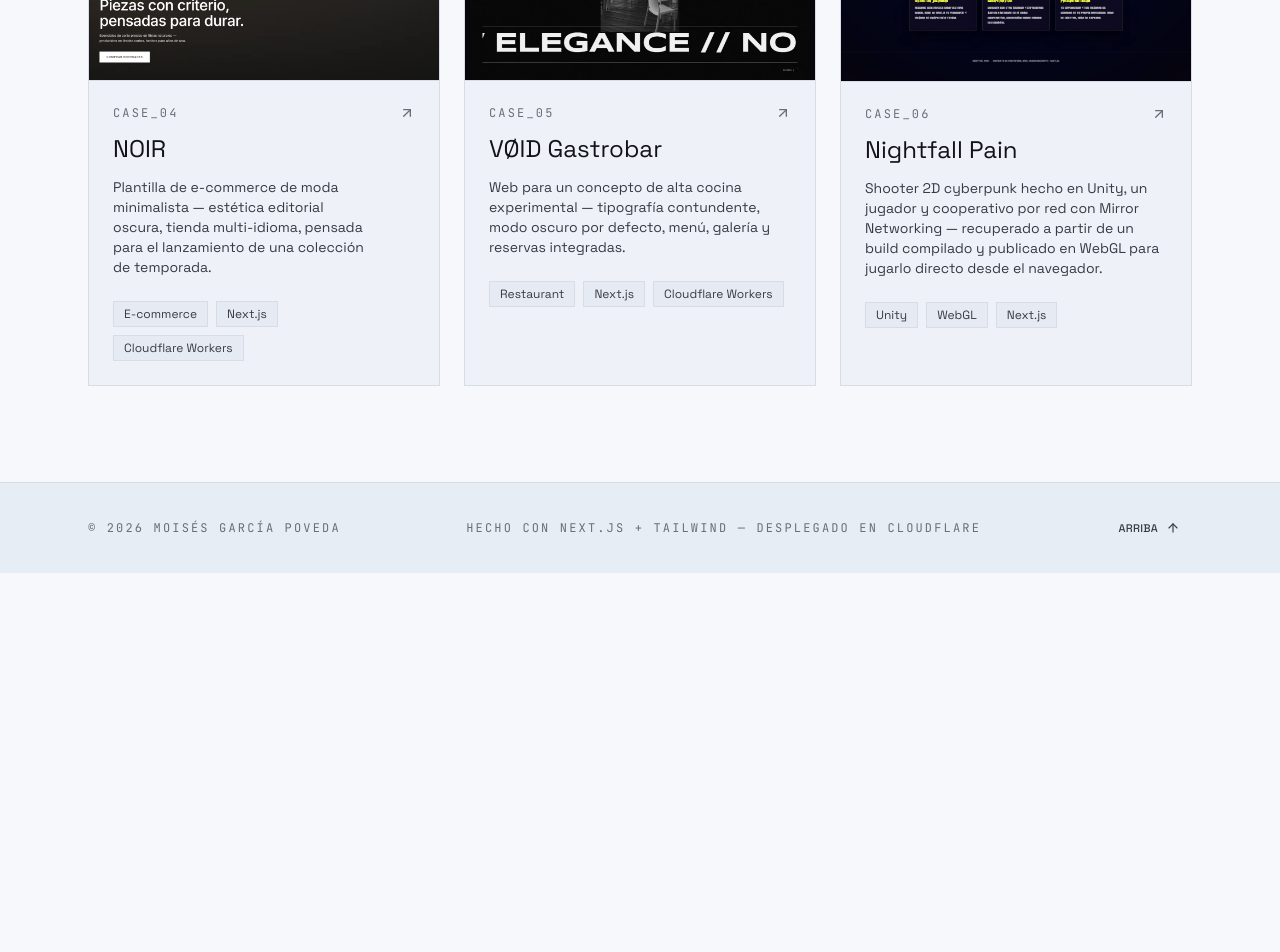
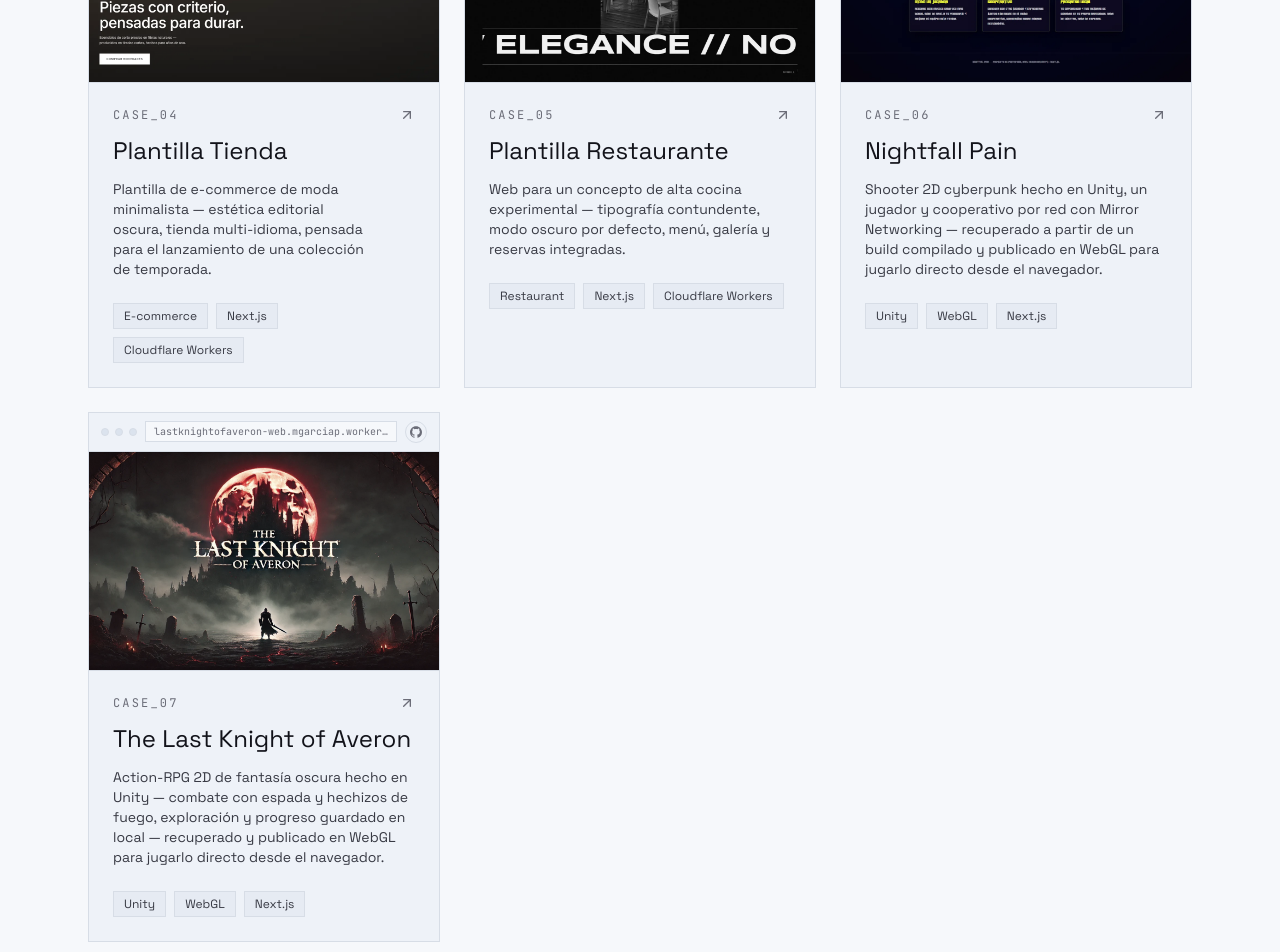
Before and after one commit to mgarcia333/portfolio, a Next.js app: page /work in a window 1280 px wide. Shown: the part 1180-2132 px from the top of the page. Before the commit the page ends 1753 px from the top, so only its background shows below. Built offline with nearby package versions, Linux system fonts and the light colour scheme.

Commit message:
Add The Last Knight of Averon project; polish hero signal panel
- New work entry (CASE_07) across es/en/ca with GitHub links added
  to every project card, matching the recently added link pattern.
- Hero's rotating badge replaced with an interactive spotlight panel
  that tracks pointer position.

```diff
--- a/src/components/sections/hero.tsx
+++ b/src/components/sections/hero.tsx
@@ -1,30 +1,64 @@
 "use client";
 
-import { useId } from "react";
+import { useRef, type PointerEvent } from "react";
+import { motion, useMotionValue, useMotionTemplate, useSpring } from "framer-motion";
 import { useLanguage } from "@/i18n/language-context";
 import { MagneticButton } from "@/components/ui/magnetic-button";
+import { CornerBrackets } from "@/components/ui/corner-brackets";
 
-function RotatingBadge({ text }: { text: string }) {
-  const pathId = useId();
+const POSITION_SPRING = { stiffness: 140, damping: 16, mass: 0.4 };
+const FADE_SPRING = { stiffness: 200, damping: 24 };
+
+function SignalPanel({ initials }: { initials: string }) {
+  const ref = useRef<HTMLDivElement>(null);
+  const px = useMotionValue(50);
+  const py = useMotionValue(50);
+  const fade = useMotionValue(0);
+
+  const x = useSpring(px, POSITION_SPRING);
+  const y = useSpring(py, POSITION_SPRING);
+  const opacity = useSpring(fade, FADE_SPRING);
+
+  const spotlight = useMotionTemplate`radial-gradient(160px circle at ${x}% ${y}%, color-mix(in srgb, var(--primary) 35%, transparent) 0%, transparent 72%)`;
+
+  function onPointerMove(event: PointerEvent<HTMLDivElement>) {
+    const rect = ref.current?.getBoundingClientRect();
+    if (!rect) return;
+    px.set(((event.clientX - rect.left) / rect.width) * 100);
+    py.set(((event.clientY - rect.top) / rect.height) * 100);
+  }
 
   return (
-    <div className="relative hidden size-56 shrink-0 lg:block">
-      <div className="absolute top-1/2 left-1/2 size-56 -translate-x-1/2 -translate-y-1/2 rounded-full border border-outline-variant" />
-      <div className="absolute top-1/2 left-1/2 size-44 -translate-x-1/2 -translate-y-1/2 rounded-full border border-dashed border-outline-variant" />
-      <div className="absolute top-1/2 left-1/2 size-32 -translate-x-1/2 -translate-y-1/2 animate-spin-slow">
-        <svg viewBox="0 0 100 100" className="size-full text-on-surface-muted">
-          <defs>
-            <path id={pathId} d="M 50,50 m -38,0 a 38,38 0 1,1 76,0 a 38,38 0 1,1 -76,0" />
-          </defs>
-          <text fill="currentColor" fontSize="5.6" letterSpacing="1">
-            <textPath href={`#${pathId}`}>{text.repeat(2)}</textPath>
-          </text>
-        </svg>
-        <div className="absolute inset-0 flex items-center justify-center">
-          <span className="text-tag flex size-11 items-center justify-center rounded-full border border-outline text-[10px] text-primary">
-            M_G
-          </span>
-        </div>
+    <div
+      ref={ref}
+      id="hero-signal-panel"
+      onPointerMove={onPointerMove}
+      onPointerEnter={() => fade.set(1)}
+      onPointerLeave={() => fade.set(0)}
+      className="bg-grid relative hidden size-56 shrink-0 overflow-hidden border border-outline-variant lg:block"
+      style={{ backgroundSize: "20px 20px" }}
+    >
+      <CornerBrackets />
+
+      <motion.div
+        aria-hidden="true"
+        className="pointer-events-none absolute inset-0"
+        style={{ background: spotlight, opacity }}
+      />
+
+      <motion.div
+        aria-hidden="true"
+        className="pointer-events-none absolute size-8 -translate-x-1/2 -translate-y-1/2 rounded-full border border-primary"
+        style={{ left: useMotionTemplate`${x}%`, top: useMotionTemplate`${y}%`, opacity }}
+      >
+        <span className="absolute top-1/2 left-1/2 h-3 w-px -translate-x-1/2 -translate-y-1/2 bg-primary" />
+        <span className="absolute top-1/2 left-1/2 h-px w-3 -translate-x-1/2 -translate-y-1/2 bg-primary" />
+      </motion.div>
+
+      <div className="pointer-events-none absolute inset-0 flex items-center justify-center">
+        <span className="text-tag flex size-11 items-center justify-center border border-outline text-[10px] text-primary">
+          {initials}
+        </span>
       </div>
     </div>
   );
@@ -75,7 +109,7 @@ export function Hero() {
           </div>
         </div>
 
-        <RotatingBadge text={hero.badge} />
+        <SignalPanel initials={profile.initials} />
       </div>
     </section>
   );
--- a/src/i18n/content.ca.ts
+++ b/src/i18n/content.ca.ts
@@ -134,12 +134,12 @@ export const contentCa: SiteContent = {
           "Un editor de vídeo que funciona íntegrament al navegador — retalla clips, aplica efectes cinematogràfics i exporta a MP4, MOV o WebM, sense instal·lació. Ja s'està treballant en una versió d'escriptori descarregable.",
       },
       "clothes-template": {
-        title: "NOIR",
+        title: "Plantilla Botiga",
         description:
           "Plantilla d'e-commerce de moda minimalista — estètica editorial fosca, botiga multi-idioma, pensada per al llançament d'una col·lecció de temporada.",
       },
       "restaurant-template": {
-        title: "VØID Gastrobar",
+        title: "Plantilla Restaurant",
         description:
           "Web per a un concepte d'alta cuina experimental — tipografia contundent, mode fosc per defecte, menú, galeria i reserves integrades.",
       },
@@ -147,6 +147,11 @@ export const contentCa: SiteContent = {
         title: "Nightfall Pain",
         description:
           "Shooter 2D cyberpunk fet a Unity, un jugador i cooperatiu en xarxa amb Mirror Networking — recuperat a partir d'un build compilat i publicat en WebGL per jugar-hi directe des del navegador.",
+      },
+      lastknightofaveron: {
+        title: "The Last Knight of Averon",
+        description:
+          "Action-RPG 2D de fantasia fosca fet a Unity — combat amb espasa i fetills de foc, exploració i progrés desat en local — recuperat i publicat en WebGL per jugar-hi directe des del navegador.",
       },
     }),
   },
--- a/src/i18n/content.en.ts
+++ b/src/i18n/content.en.ts
@@ -134,12 +134,12 @@ export const contentEn: SiteContent = {
           "A video editor that runs entirely in the browser — cut clips, apply cinematic effects and export to MP4, MOV or WebM, no install required. A downloadable app version is in the works.",
       },
       "clothes-template": {
-        title: "NOIR",
+        title: "Shop Template",
         description:
           "A minimalist fashion e-commerce template — dark editorial aesthetic, multi-language storefront, built for a seasonal collection drop.",
       },
       "restaurant-template": {
-        title: "VØID Gastrobar",
+        title: "Restaurant Template",
         description:
           "A site for an experimental fine-dining concept — bold typography, dark mode by default, menu, gallery and a built-in reservation flow.",
       },
@@ -147,6 +147,11 @@ export const contentEn: SiteContent = {
         title: "Nightfall Pain",
         description:
           "A 2D cyberpunk shooter built in Unity, single-player and co-op over Mirror Networking — recovered from a compiled build and shipped to WebGL so it plays straight from the browser.",
+      },
+      lastknightofaveron: {
+        title: "The Last Knight of Averon",
+        description:
+          "A 2D dark-fantasy action-RPG built in Unity — sword and fire-spell combat, exploration, and local save progress — recovered and shipped to WebGL so it plays straight from the browser.",
       },
     }),
   },
--- a/src/i18n/content.es.ts
+++ b/src/i18n/content.es.ts
@@ -134,12 +134,12 @@ export const contentEs: SiteContent = {
           "Un editor de vídeo que funciona íntegramente en el navegador — corta clips, aplica efectos cinematográficos y exporta a MP4, MOV o WebM, sin instalación. Ya se está trabajando en una versión de escritorio descargable.",
       },
       "clothes-template": {
-        title: "NOIR",
+        title: "Plantilla Tienda",
         description:
           "Plantilla de e-commerce de moda minimalista — estética editorial oscura, tienda multi-idioma, pensada para el lanzamiento de una colección de temporada.",
       },
       "restaurant-template": {
-        title: "VØID Gastrobar",
+        title: "Plantilla Restaurante",
         description:
           "Web para un concepto de alta cocina experimental — tipografía contundente, modo oscuro por defecto, menú, galería y reservas integradas.",
       },
@@ -147,6 +147,11 @@ export const contentEs: SiteContent = {
         title: "Nightfall Pain",
         description:
           "Shooter 2D cyberpunk hecho en Unity, un jugador y cooperativo por red con Mirror Networking — recuperado a partir de un build compilado y publicado en WebGL para jugarlo directo desde el navegador.",
+      },
+      lastknightofaveron: {
+        title: "The Last Knight of Averon",
+        description:
+          "Action-RPG 2D de fantasía oscura hecho en Unity — combate con espada y hechizos de fuego, exploración y progreso guardado en local — recuperado y publicado en WebGL para jugarlo directo desde el navegador.",
       },
     }),
   },
--- a/src/i18n/shared.ts
+++ b/src/i18n/shared.ts
@@ -90,29 +90,34 @@ export const projectsShared: Record<string, ProjectShared> = {
     stack: ["Chatbot", "Cloudflare Workers"],
     url: "https://chatbot-movies.mgarciap.workers.dev/",
     preview: "/projects/chatbot-movies.png",
+    github: "https://github.com/mgarcia333/chatbot-movies",
   },
   scenesbeats: {
     tag: "CASE_02",
     stack: ["AI Recommendations", "Spotify", "Letterboxd"],
     url: "https://scenesbeats.mgarciap.workers.dev/",
     preview: "/projects/scenesbeats.png",
+    github: "https://github.com/mgarcia333/scenesbeats",
   },
   "2kedit": {
     tag: "CASE_03",
     stack: ["Video Editor", "Web App", "Cloudflare Workers"],
     url: "https://2kedit.mgarciap.workers.dev/",
     preview: "/projects/2kedit.png",
+    github: "https://github.com/mgarcia333/2kedit",
   },
   "clothes-template": {
     tag: "CASE_04",
     stack: ["E-commerce", "Next.js", "Cloudflare Workers"],
     url: "https://clothes-template.mgarciap.workers.dev/",
     preview: "/projects/clothes-template.webp",
+    github: "https://github.com/mgarcia333/clothes-template",
   },
   "restaurant-template": {
     tag: "CASE_05",
     stack: ["Restaurant", "Next.js", "Cloudflare Workers"],
     url: "https://restaurant-template.mgarciap.workers.dev/",
+    github: "https://github.com/mgarcia333/restaurant-template",
     preview: "/projects/restaurant-template.webp",
   },
   nightfallpain: {
@@ -121,6 +126,13 @@ export const projectsShared: Record<string, ProjectShared> = {
     url: "https://nightfallpain-web.mgarciap.workers.dev/",
     preview: "/projects/nightfallpain.webp",
     github: "https://github.com/mgarcia333/nightfallpain",
+  },
+  lastknightofaveron: {
+    tag: "CASE_07",
+    stack: ["Unity", "WebGL", "Next.js"],
+    url: "https://lastknightofaveron-web.mgarciap.workers.dev/",
+    preview: "/projects/lastknightofaveron.webp",
+    github: "https://github.com/mgarcia333/lastknightofaveron",
   },
 };
 
```
Also changed, not shown: public/projects/lastknightofaveron.webp (added).
